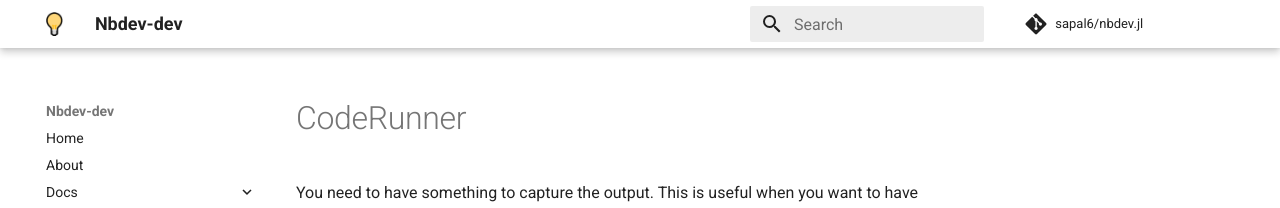
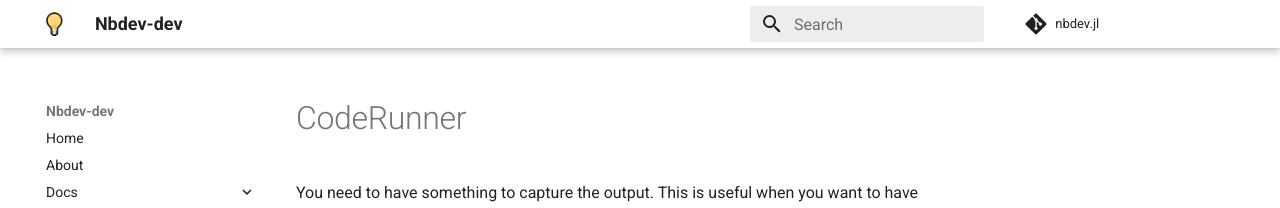
Before and after one commit to sapal6/Nbdev.jl, an MkDocs documentation site: the page built from docs/CodeRunner.md, in a window 1280 px wide. Shown: the top 208 px of the page. Built offline with MkDocs 1.6.1 and Material for MkDocs 9.7.7, drawn with Linux system fonts in a browser that asks for light colours; comment, search, counter and statistics services are not loaded.

Commit message:
corrected the git repo url

```diff
--- a/mkdocs.yml
+++ b/mkdocs.yml
@@ -41,4 +41,4 @@
       link: https://www.linkedin.com/in/satyabratapal
 
 repo_url: https://github.com/sapal6/nbdev.jl.git
-repo_name: sapal6/nbdev.jl
+repo_name: nbdev.jl
```
